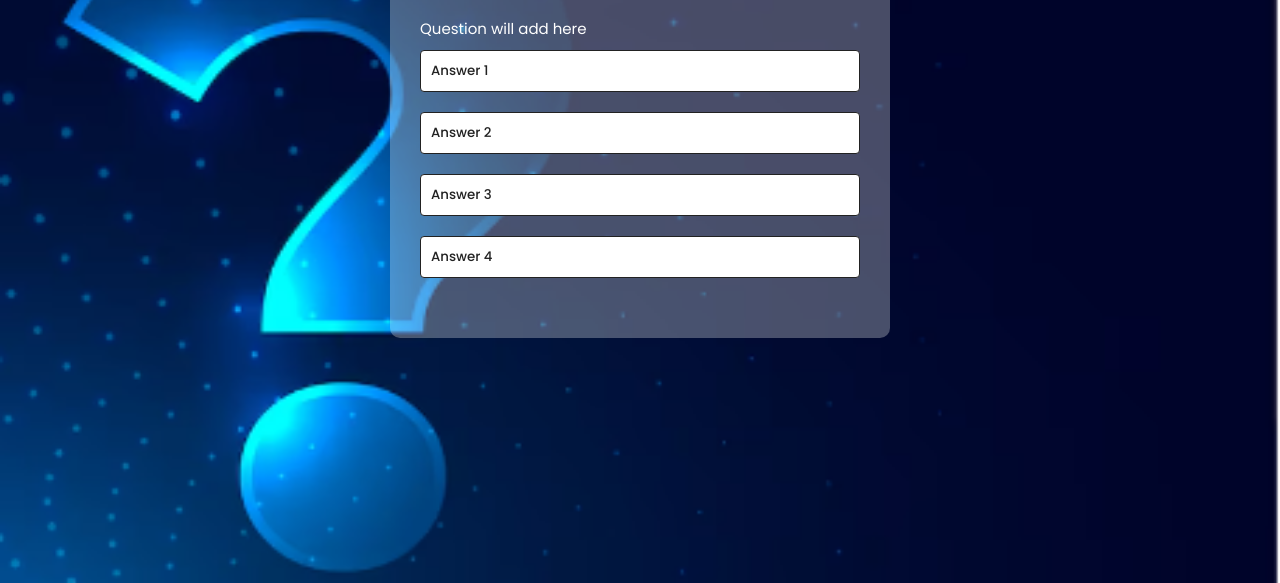
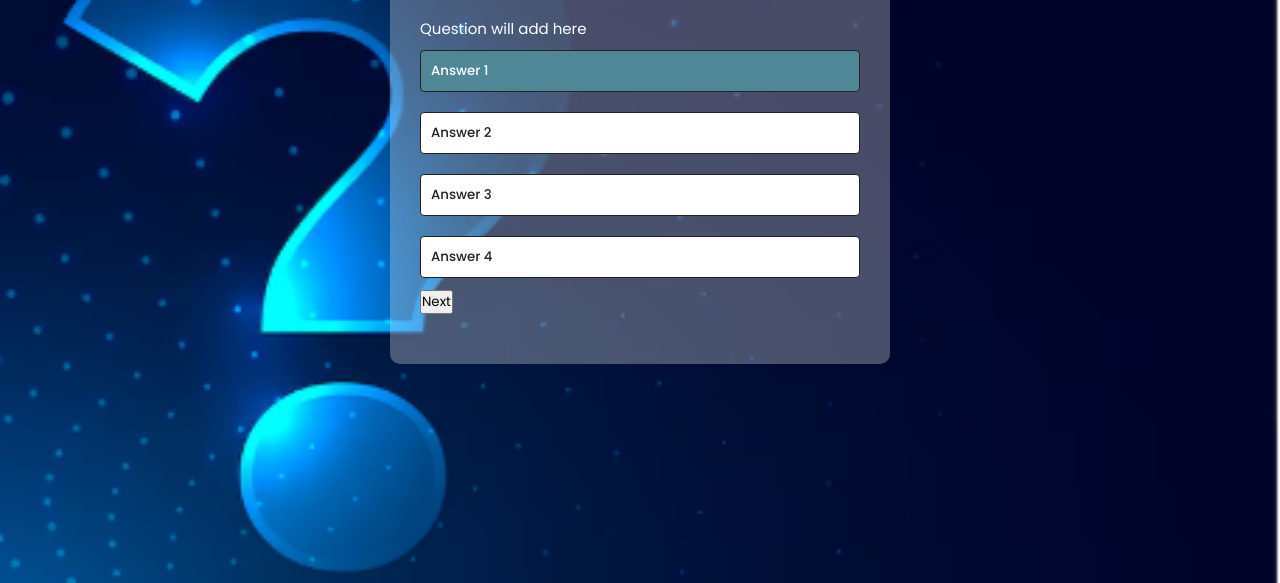
Before and after one commit to JyotiHambir-BC/Quiz-Game, a plain HTML site: page index.html in a window 1280 px wide. In both pictures the pointer is over the button "Answer 1". Shown: the part 217-800 px from the top of the page. Drawn offline with Linux system fonts and the light colour scheme.

Commit message:
give hover effects to option button and add next button

```diff
--- a/assets/css/style.css
+++ b/assets/css/style.css
@@ -62,4 +62,10 @@ body {
     text-align: left;
     border-radius: 4px;
     cursor: pointer;
+    transition: all 0.3s;
 }
+
+.btn:hover {
+    background: #508797;
+    color: #fff;
+}
--- a/index.html
+++ b/index.html
@@ -29,6 +29,7 @@
                 <button class="btn">Answer 3</button>
                 <button class="btn">Answer 4</button>
             </div>
+            <button id="next-btn">Next</button>
         </div>
     </div>
 
```
